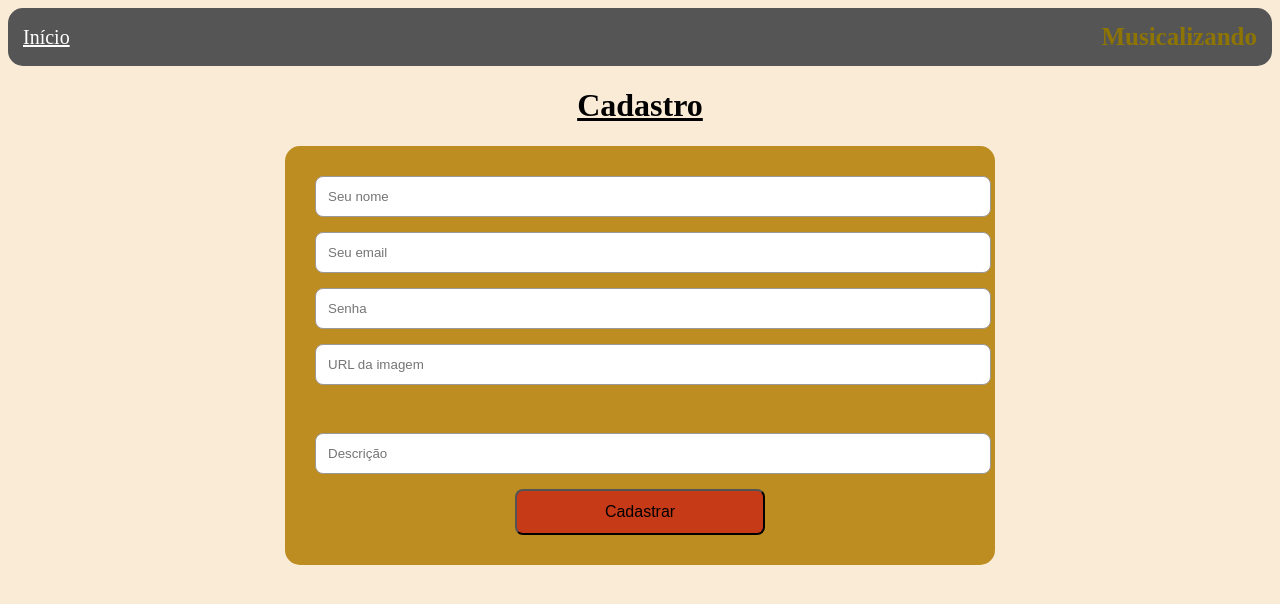
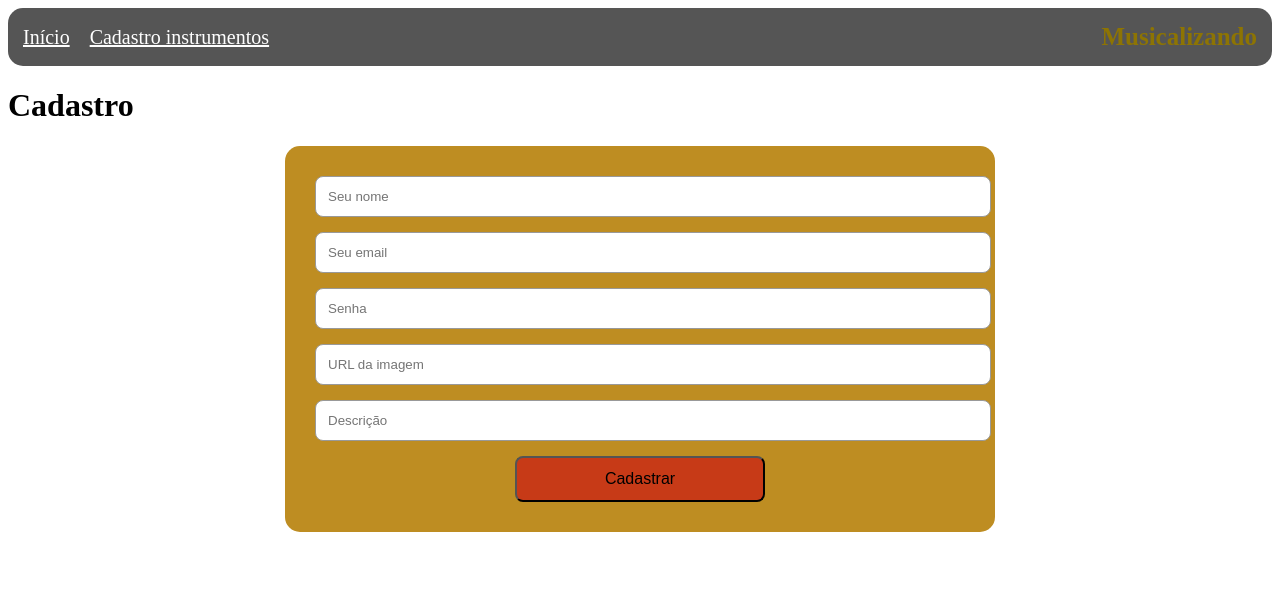
Before and after one commit to mrbc10/mrbc10.github.io, a plain HTML site: page html/cadastro.html in a window 1280 px wide. Drawn offline with Linux system fonts and the light colour scheme.

Commit message:
Update cadastro.html

```diff
--- a/html/cadastro.html
+++ b/html/cadastro.html
@@ -3,7 +3,6 @@
 <head>
     <meta charset="UTF-8">
     <meta name="viewport" content="width=device-width, initial-scale=1.0">
-    <link rel="stylesheet" href="../css/style.css">
     <link rel="stylesheet" href="../css/cadastro.css">
     <title>Cadastro</title>
 </head>
@@ -11,6 +10,7 @@
 <body>
     <div class="navbar">
         <a href="../index.html">Início</a>
+        <a href="cadastro_instrumentos.html">Cadastro instrumentos</a>
         <div class="logo">Musicalizando</div>
     </div>
 
@@ -26,7 +26,7 @@
 
             <input type="password" id="senha" name="senha" placeholder="Senha" required>
 
-            <input type="url" id="imagem" placeholder="URL da imagem" required><br>
+            <input type="url" id="imagem" placeholder="URL da imagem" required>
 
             <input type="text" id="descricao" placeholder="Descrição" required>
 
```
